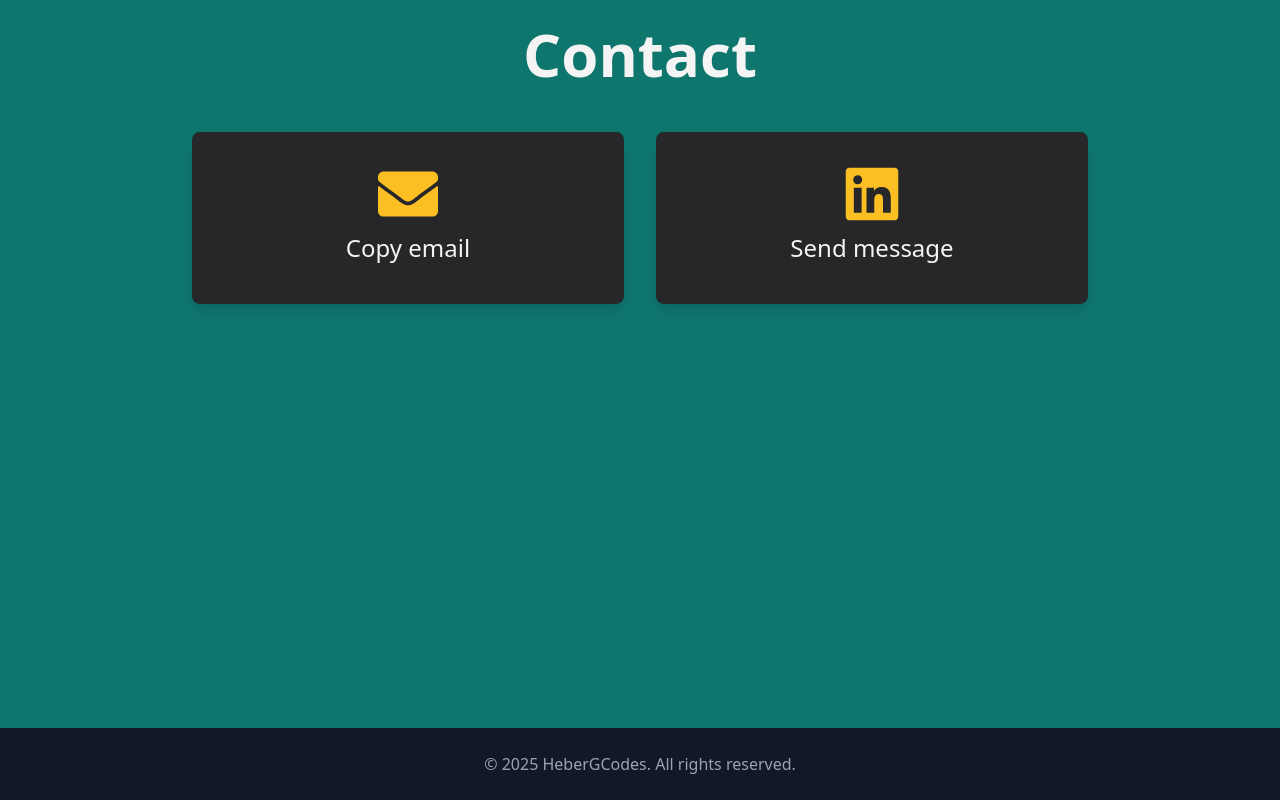
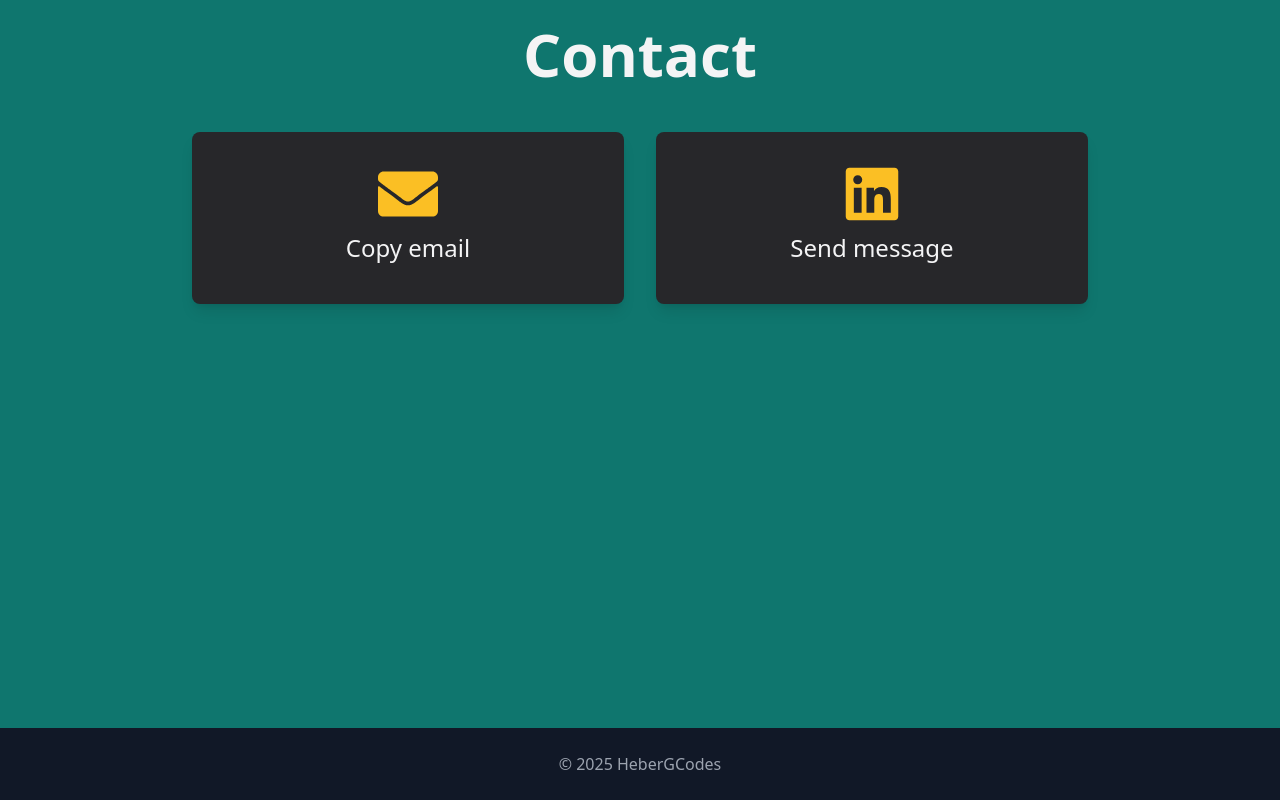
Before and after one commit to HeberGCodes/my-portfolio-frontend, a React (Create React App) app: page / in a window 1280 px wide. Shown: the part 2472-3272 px from the top of the page. Built offline with nearby package versions, Linux system fonts and the light colour scheme.

Commit message:
Footer: remove 'All rights reserved' text

```diff
--- a/src/components/Footer.jsx
+++ b/src/components/Footer.jsx
@@ -1,7 +1,7 @@
 export default function Footer() {
     return (
       <footer className="bg-gray-900 text-gray-400 text-center py-6">
-        <p>&copy; {new Date().getFullYear()} HeberGCodes. All rights reserved.</p>
+        <p>&copy; {new Date().getFullYear()} HeberGCodes</p>
       </footer>
     );
   }
```
